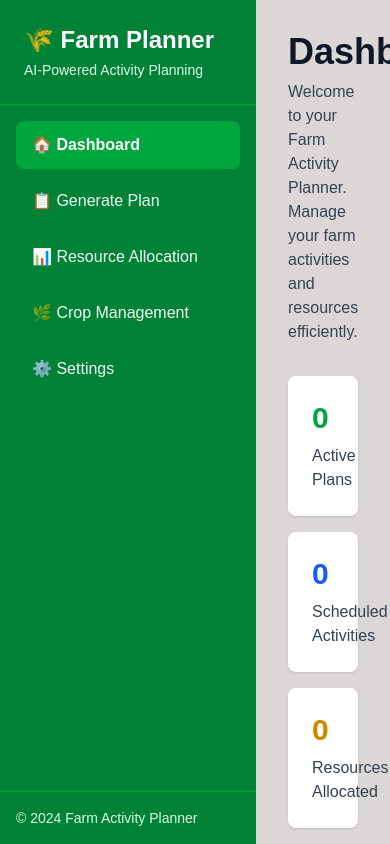
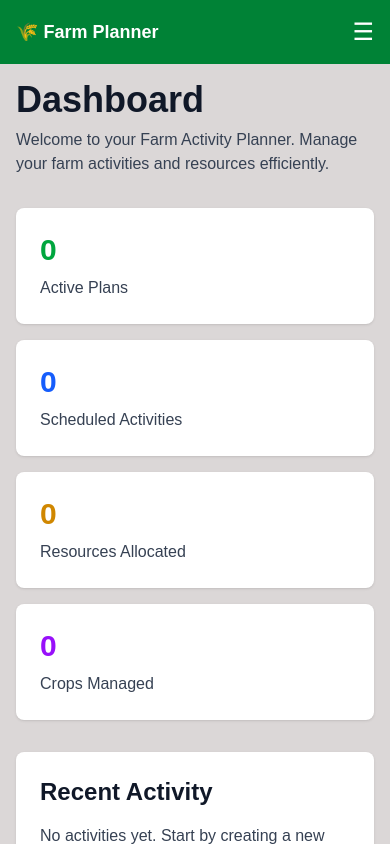
Before and after one commit to sarahdama715/Farm-Activity-planner, a Next.js app: page / in a window 390 px wide. Built offline with nearby package versions, Linux system fonts and the light colour scheme.

Commit message:
fix: Remove duplicate closing tags in Sidebar component

```diff
--- a/src/app/layout.tsx
+++ b/src/app/layout.tsx
@@ -28,10 +28,10 @@ export default function RootLayout({
       lang="en"
       className={`${geistSans.variable} ${geistMono.variable} h-full antialiased`}
     >
-      <body className="flex h-screen bg-white">
+      <body className="flex flex-col md:flex-row h-screen bg-white">
         <Sidebar />
-        <main className="flex-1 overflow-auto">
-          <div className="p-8">{children}</div>
+        <main className="flex-1 overflow-auto mt-16 md:mt-0">
+          <div className="p-4 md:p-8">{children}</div>
         </main>
       </body>
     </html>
--- a/src/components/Sidebar.tsx
+++ b/src/components/Sidebar.tsx
@@ -2,6 +2,7 @@
 
 import Link from 'next/link';
 import { usePathname } from 'next/navigation';
+import { useState } from 'react';
 
 const navItems = [
   { href: '/', label: '🏠 Dashboard' },
@@ -13,11 +14,34 @@ const navItems = [
 
 export default function Sidebar() {
   const pathname = usePathname();
+  const [isOpen, setIsOpen] = useState(false);
 
   return (
-    <aside className="w-64 bg-green-700 text-white min-h-screen flex flex-col">
-      {/* Header */}
-      <div className="p-6 border-b border-green-600">
+    <>
+      {/* Mobile Header */}
+      <div className="md:hidden fixed top-0 left-0 right-0 bg-green-700 text-white p-4 flex justify-between items-center z-50">
+        <h1 className="text-lg font-bold">🌾 Farm Planner</h1>
+        <button
+          onClick={() => setIsOpen(!isOpen)}
+          className="text-2xl"
+        >
+          ☰
+        </button>
+      </div>
+
+      {/* Mobile Navigation */}
+      {isOpen && (
+        <div className="md:hidden fixed inset-0 bg-black/50 z-40" onClick={() => setIsOpen(false)} />
+      )}
+
+      {/* Sidebar */}
+      <aside
+        className={`${
+          isOpen ? 'translate-x-0' : '-translate-x-full md:translate-x-0'
+        } fixed md:static top-16 md:top-0 left-0 w-64 h-screen md:h-auto bg-green-700 text-white flex flex-col transition-transform duration-300 z-40 md:z-0`}
+      >
+        {/* Header - Desktop Only */}
+        <div className="hidden md:block p-6 border-b border-green-600">
           <h1 className="text-2xl font-bold">🌾 Farm Planner</h1>
           <p className="text-green-100 text-sm mt-1">AI-Powered Activity Planning</p>
         </div>
@@ -31,6 +55,7 @@ export default function Sidebar() {
                 <li key={item.href}>
                   <Link
                     href={item.href}
+                    onClick={() => setIsOpen(false)}
                     className={`block px-4 py-3 rounded-lg transition-colors ${
                       isActive
                         ? 'bg-green-600 font-semibold'
@@ -50,5 +75,6 @@ export default function Sidebar() {
           <p>© 2024 Farm Activity Planner</p>
         </div>
       </aside>
+    </>
   );
 }
```
Lines whose indentation alone changed are shown as unchanged.
